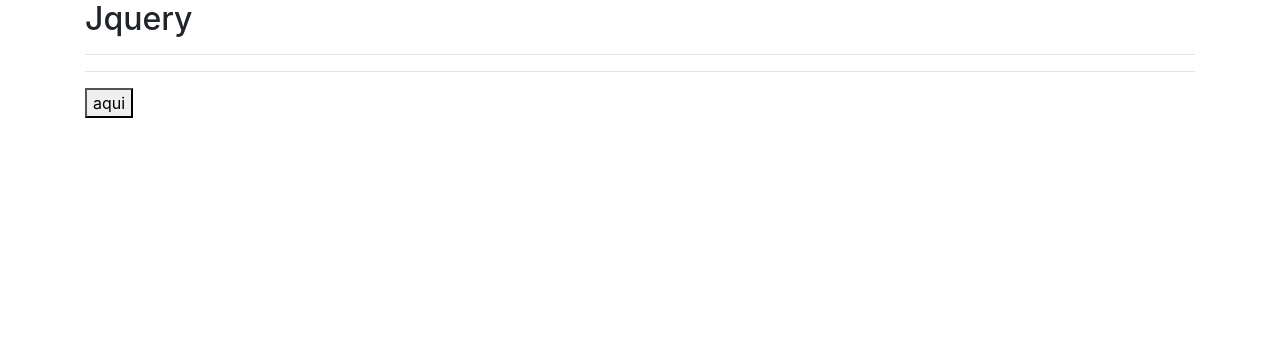
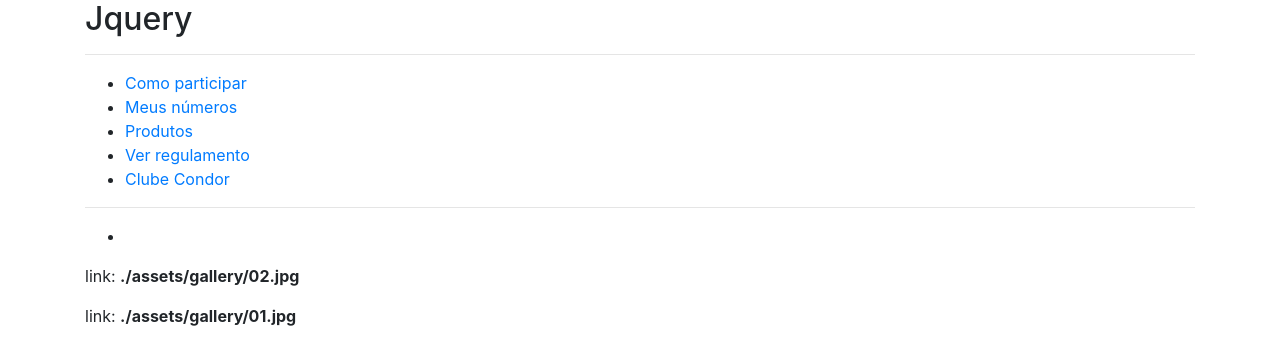
Before and after one commit to brunogalvao/JSON, a plain HTML site: page index.html in a window 1280 px wide. Drawn offline with nearby package versions, Linux system fonts and the light colour scheme.

Commit message:
Atualização JS - pegando as informações do JSON

```diff
--- a/assets/json/controle.js
+++ b/assets/json/controle.js
@@ -1,13 +1,44 @@
 $(document).ready(function(){
-    $("button").click(function(){
+    $("body").html(function(){
 
       $.getJSON("assets/json/conteudo.json", function(result){
 
         $.each(result, function(i, menu){
 
-            $.each(result, function(i, menu){
-                console.log(result[0]);
+            var obj = result[0].menu;
+            var obj2 = result[0].gallery;
+            var qtd = obj.length;
+            var qtd2 = obj2.length;
+
+            console.log(obj); //mostra todo o JSON
+
+            $(function () {
+                var text = "";
+                var i = 0;
+
+                for (let i = 0; i < qtd; ++i) {
+
+                    text += "<li><a href="+obj[i].link+">" + obj[i].name + "</a></li>";
+
+                }
+
+                $("nav > ul").html(text);
             });
+
+            // $(" #menu ").append(
+
+            //     '<p>Nome: <b>' + obj[1].name + '</b> </p>',
+            //     '<p>Link: <b>' + obj[1].link + '</b> </p>',
+
+
+            // );
+
+            $('li').attr('src',obj2[0].img);
+
+            $(" #gallery ").append(
+                '<p>link: <b>' + obj2[1].img + '</b> </p>',
+                '<p>link: <b>' + obj2[0].img + '</b> </p>',
+            );
 
         });
 
--- a/index.html
+++ b/index.html
@@ -7,11 +7,26 @@
 
     <div class="container">
         <h2>Jquery</h2>
+
         <hr>
-        <p></p>
+
+        <div id="menu"></div>
+
+        <nav>
+            <ul></ul>
+        </nav>
+
         <hr>
-        <button>aqui</button>
-        <div id="resultado"></div>
+
+        <div id="gallery">
+            <ul>
+                <li>
+                    <img src="" alt="">
+                </li>
+            </ul>
+        </div>
+
+
     </div>
 
 <script src="https://ajax.googleapis.com/ajax/libs/jquery/3.5.1/jquery.min.js"></script>
```
